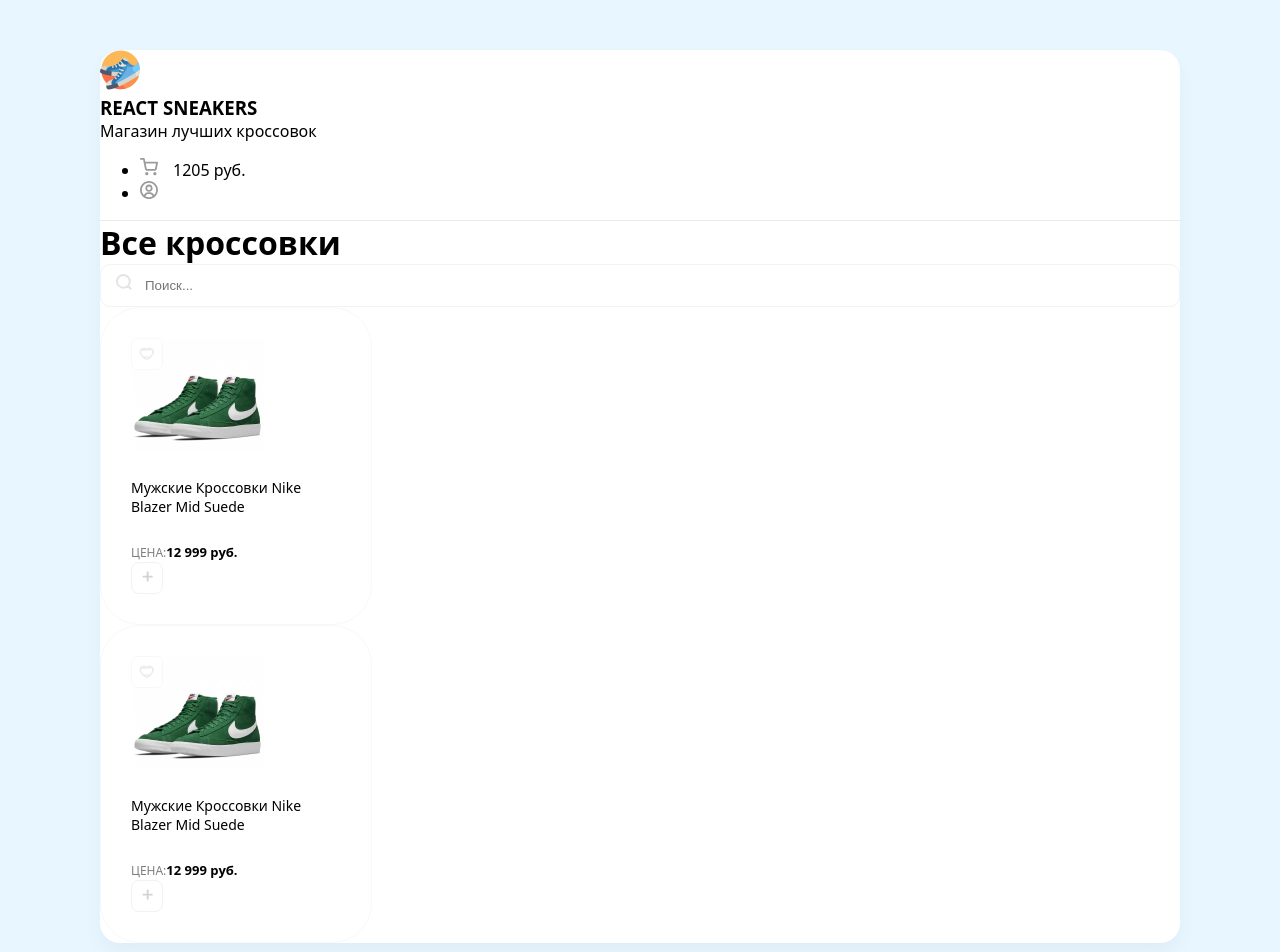
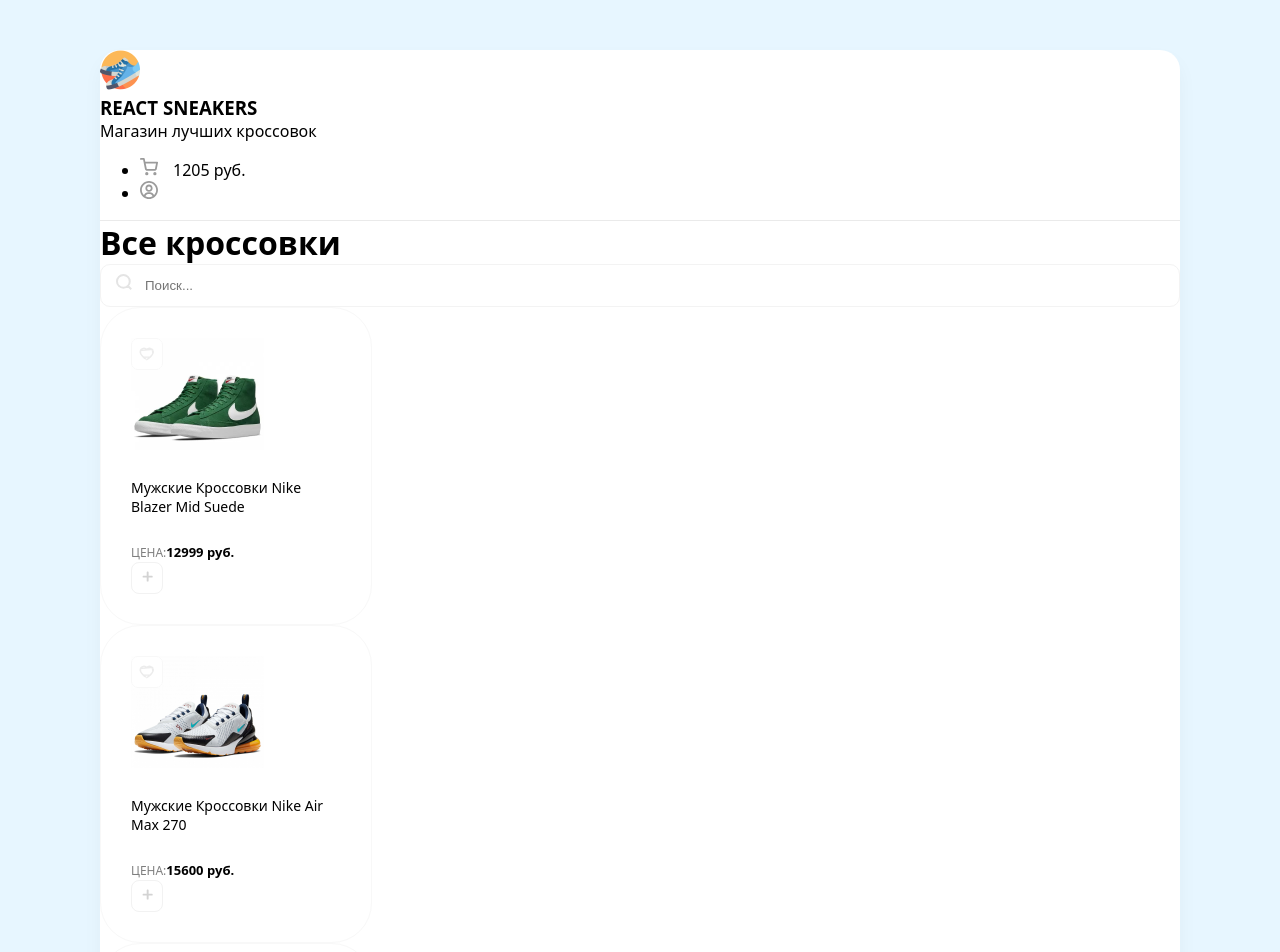
Before and after one commit to MihailOgorodnikov/react-sneakers, a React (Create React App) app: page / in a window 1280 px wide. Shown: the top 952 px of the page. Built offline with nearby package versions, Linux system fonts and the light colour scheme.

Commit message:
Worked on the components

```diff
--- a/src/App.js
+++ b/src/App.js
@@ -1,6 +1,26 @@
-import Card from "./components/Card";
+import Card from "./components/Card/Card";
 import Header from "./components/Header";
 import Drawer from "./components/Drawer";
+
+const arr = [
+  {name: 'Мужские Кроссовки Nike Blazer Mid Suede',
+   price: 12999,
+   imageUrl: '/img/sneakers/1.jpg'
+  },
+  {name: 'Мужские Кроссовки Nike Air Max 270',
+   price: 15600,
+   imageUrl: '/img/sneakers/2.jpg'
+  },
+  {name: 'Мужские Кроссовки Nike Blazer Mid Suede',
+   price: 8499,
+   imageUrl: '/img/sneakers/3.jpg'
+  },
+  {name: 'Кроссовки Puma X Aka Boku Future Rider',
+   price: 8980,
+   imageUrl: '/img/sneakers/4.jpg'
+  }
+
+]
 
 function App() {
   return (
@@ -19,24 +39,9 @@ function App() {
         </div>
 
         <div className="d-flex justify-around">
-          <Card />
-          <div className="card">
-            <div className="favorite">
-              <img src="/img/heart-unliked.svg" alt="unliked" />
-            </div>
-
-            <img width={133} height={112}  src="/img/sneakers/1.jpg" />
-            <h5>Мужские Кроссовки Nike Blazer Mid Suede</h5>
-            <div className="d-flex justify-between align-center">
-              <div className="d-flex flex-column">
-                <span>Цена:</span>
-                <b>12 999 руб.</b>
-              </div>
-              <button className="button">
-              <img width={11} height={11} src="/img/plus.svg" />
-              </button>
-            </div>
-           </div>
+          {arr.map((obj)=>(
+             <Card name={obj.name} price={obj.price} imageUrl={obj.imageUrl} />
+          ))}
 
         </div>
 
--- a/src/components/Card.js
+++ b/src/components/Card/Card.js
@@ -1,16 +1,19 @@
-function Card () {
+
+import './Card.module.scss';
+
+function Card (props) {
     return (
         <div className="card">
             <div className="favorite">
                 <img src="/img/heart-unliked.svg" alt="unliked" />
             </div>
 
-            <img width={133} height={112}  src="/img/sneakers/1.jpg" />
-            <h5>Мужские Кроссовки Nike Blazer Mid Suede</h5>
+            <img width={133} height={112}  src={props.imageUrl} />
+            <h5>{props.name}</h5>
             <div className="d-flex justify-between align-center">
                 <div className="d-flex flex-column">
                     <span>Цена:</span>
-                    <b>12 999 руб.</b>
+                    <b>{props.price} руб.</b>
                 </div>
                 <button className="button">
                     <img width={11} height={11} src="/img/plus.svg" />
--- /dev/null
+++ b/src/components/Card/Card.module.scss
@@ -0,0 +1,33 @@
+.card{
+    border: 1px solid #F8F8F8;
+    padding: 30px;
+    width: 210px;
+    border-radius: 40px;
+    margin-right: 30px;
+    transition: box-shadow 0.2s ease-in-out, transform 0.2s ease-in-out;
+
+    &:hover{
+      box-shadow: 0px 20px 35px rgba(0, 0, 0, 0.06);
+      transform: translateY(-5px);
+    }
+
+    .favorite{
+      position: absolute;
+      cursor: pointer;
+    }
+
+    span{
+      font-size: 12px;
+      opacity: 0.5;
+      text-transform: uppercase;
+    }
+
+    b{
+      font-size: 13px;
+    }
+
+    h5{
+      font-weight: 400;
+      font-size: 14px;
+    }
+  }
```
